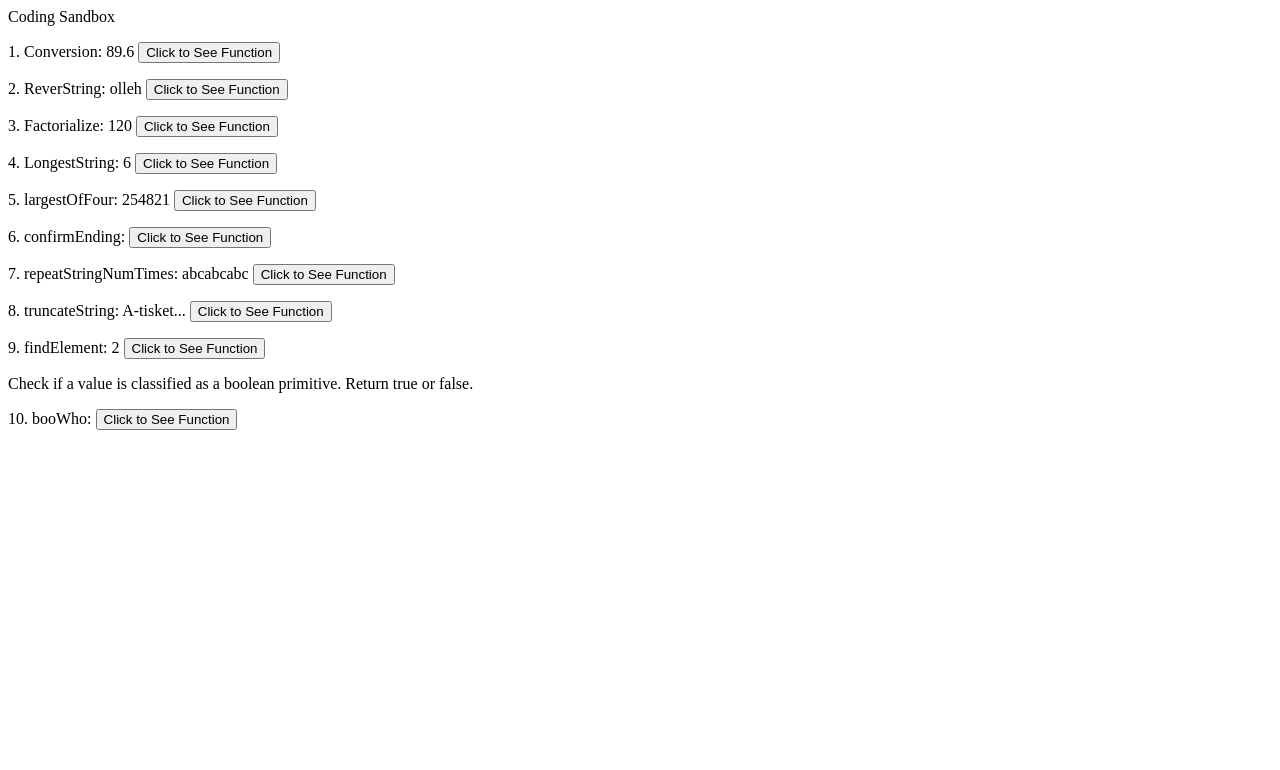
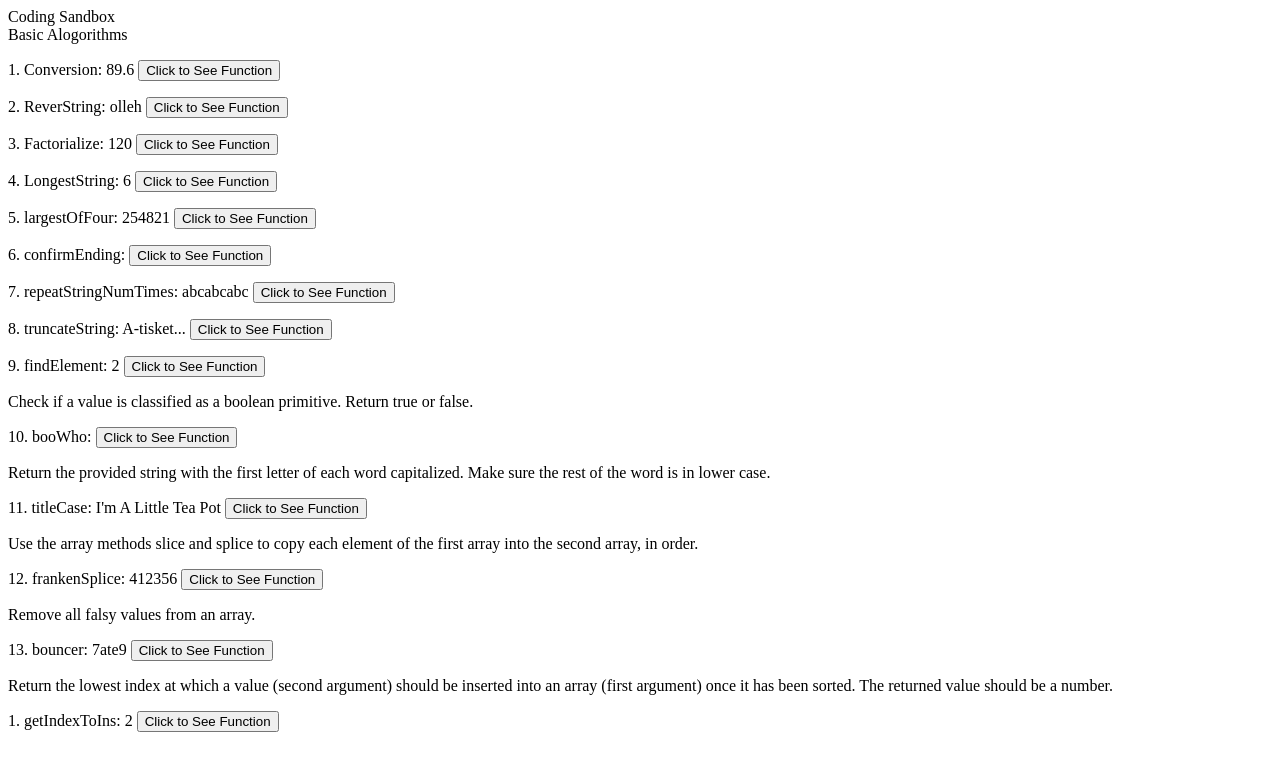
Before and after one commit to Suoakira/algorithms, a React (Create React App) app: page / in a window 1280 px wide. Shown: the top 770 px of the page. Built offline with nearby package versions, Linux system fonts and the light colour scheme.

Commit message:
done bouncer and getIndexToIns

```diff
--- a/src/components/codecampbeginner/CelsiusConvert.js
+++ b/src/components/codecampbeginner/CelsiusConvert.js
@@ -129,6 +129,39 @@ class FreeCodeCampBeginAlgo extends Component {
         return (typeof bool === 'boolean') ? true : false
     }
 
+    // remember with this one just that strings are immutable
+    titleCase = (str) => {
+        str = str.toLowerCase()
+        let splitArray = str.split(" ")
+        const transformedArray = []
+        splitArray.forEach(word => {
+            return transformedArray.push(word.charAt(0).toUpperCase() + word.slice(1))
+        })
+        return transformedArray.join(" ")
+    }
+
+    frankenSplice = (arr1, arr2, n) => {
+    // make a new array with a shaddow copy of array 2
+    let NewArr = arr2.slice()
+    // splices at position n, deletes 0 elements inserts array1
+    NewArr.splice(n, 0, ...arr1);
+    return NewArr;
+}
+    // this method converts all values to either a boonlean truthy or falsy
+    bouncer = (arr) => {
+        const filterTruthys = arr.filter(value => !!value === true )
+        return filterTruthys
+    }
+
+    getIndexToIns = (arr, num) => {
+        arr.push(num)
+        arr.sort((a, b) => { return a - b })
+        return arr.indexOf(num)
+    }
+
+
+
+
 
 
 
@@ -139,6 +172,7 @@ class FreeCodeCampBeginAlgo extends Component {
         console.log(this.truncateString)
         return (
             <React.Fragment>
+                Basic Alogorithms
                 <p>1. Conversion: {this.convertToF(32)}  <button onClick={() => alert(this.convertToF)}>Click to See Function</button></p>
                 <p>2. ReverString: {this.reverseString("hello")} <button onClick={() => alert(this.reverseString)}>Click to See Function</button></p>
                 <p>3. Factorialize: {this.factorialize(5)} <button onClick={() => alert(this.factorialize)}>Click to See Function</button></p>
@@ -151,6 +185,18 @@ class FreeCodeCampBeginAlgo extends Component {
                 <div>Check if a value is classified as a boolean primitive. Return true or false.
                     <p>10. booWho: {this.booWho(null)} <button onClick={() => alert(this.booWho)}>Click to See Function</button></p>
                 </div>
+                <div>Return the provided string with the first letter of each word capitalized. Make sure the rest of the word is in lower case.
+                    <p>11. titleCase: {this.titleCase("I'm a little tea pot")} <button onClick={() => alert(this.titleCase)}>Click to See Function</button></p>
+                </div>
+                <div>Use the array methods slice and splice to copy each element of the first array into the second array, in order.
+                    <p>12. frankenSplice: {this.frankenSplice([1, 2, 3], [4, 5, 6], 1)} <button onClick={() => alert(this.frankenSplice)}>Click to See Function</button></p>
+                </div>
+                <div>Remove all falsy values from an array.
+                    <p>13. bouncer: {this.bouncer([7, "ate", "", false, 9])} <button onClick={() => alert(this.bouncer)}>Click to See Function</button></p>
+                </div>
+                <div>Return the lowest index at which a value (second argument) should be inserted into an array (first argument) once it has been sorted. The returned value should be a number.
+                    <p>1. getIndexToIns: {this.getIndexToIns([5, 3, 20, 3], 5)} <button onClick={() => alert(this.getIndexToIns)}>Click to See Function</button></p>
+                </div>
 
             </React.Fragment>
          )
```
